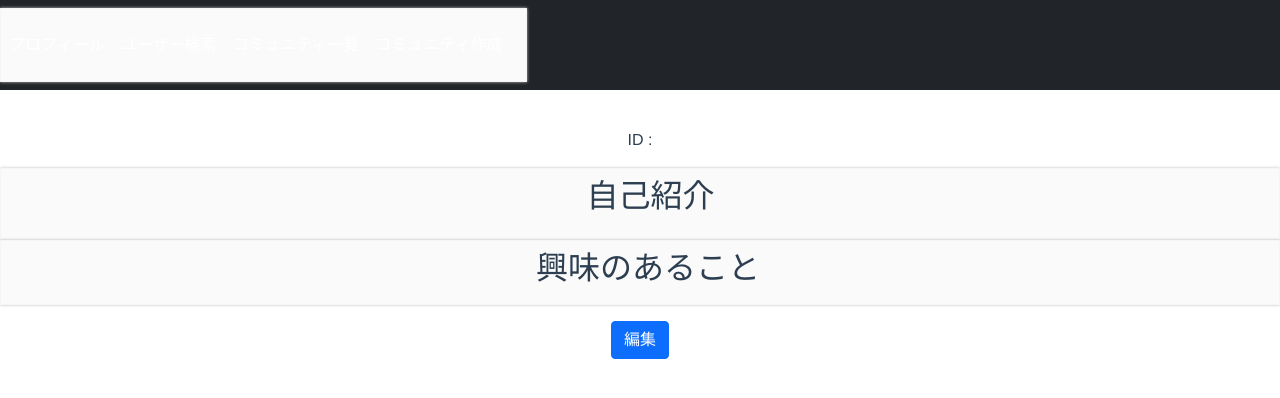
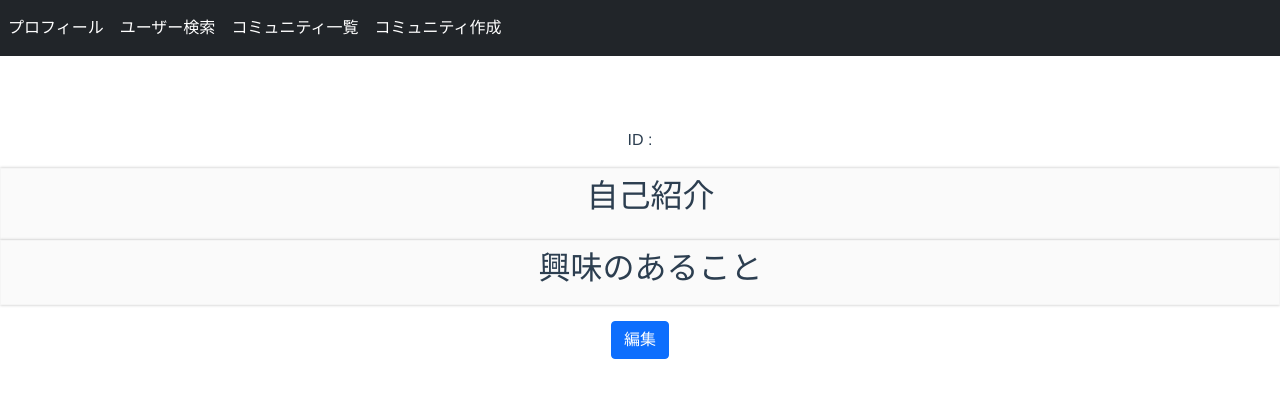
Before and after one commit to komadaru/hacku_trihack_ws, a Vue app: page /user/invalid in a window 1280 px wide. Shown: the top 398 px of the page. Built offline with nearby package versions, Linux system fonts and the light colour scheme; no server answers; the database is empty.

Commit message:
re user-design 3

```diff
--- a/src/views/User.vue
+++ b/src/views/User.vue
@@ -1,5 +1,4 @@
 <template>
-    <div>
       <div class="info">
           <h1>{{name}}</h1>
           <p>ID : {{uid}}</p>
@@ -18,7 +17,6 @@
         <router-link :to="{ path:'/user/' + this.$route.params.userId + '/user_edit'}">
             <p class="btn btn-primary">編集</p>
         </router-link>
-        </div>
       </div>
 </template>
 
@@ -62,6 +60,9 @@ export default {
 }
 </script>
 <style>
+.info{
+  margin-top: 0%;
+}
 .bio {
   box-shadow :0px 0px 3px silver;
   border: solid 1px whitesmoke;
@@ -69,14 +70,14 @@ export default {
   position: relative;
   background: #fafafa;
 }
-ul {
+.int ul {
   box-shadow :0px 0px 3px silver;
   border: solid 1px whitesmoke;
   padding: 0.5em 1em 0.5em 2.3em;
   position: relative;
   background: #fafafa;
 }
-ul li {
+.int ul li {
   line-height: 1.5;
   padding: 0.5em 0;
   list-style-type: none!important;
```
Lines whose indentation alone changed are shown as unchanged.
